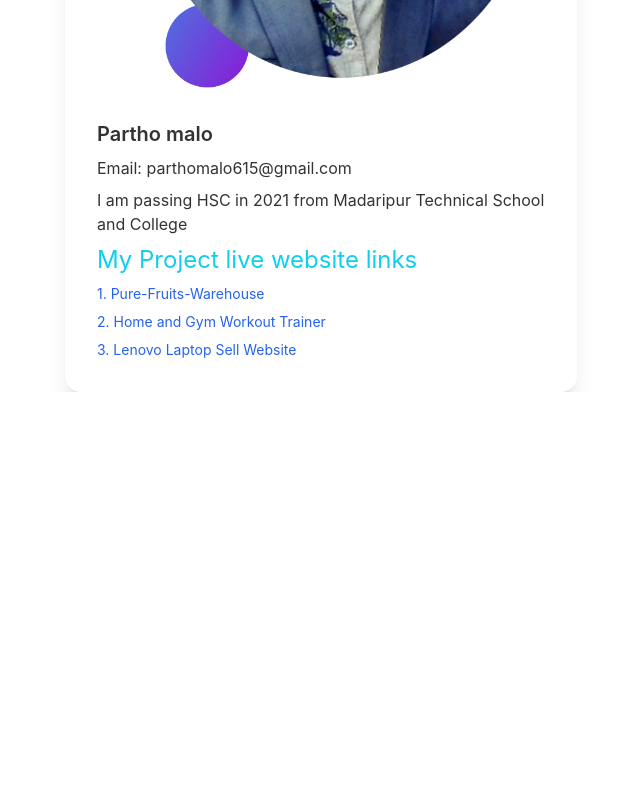
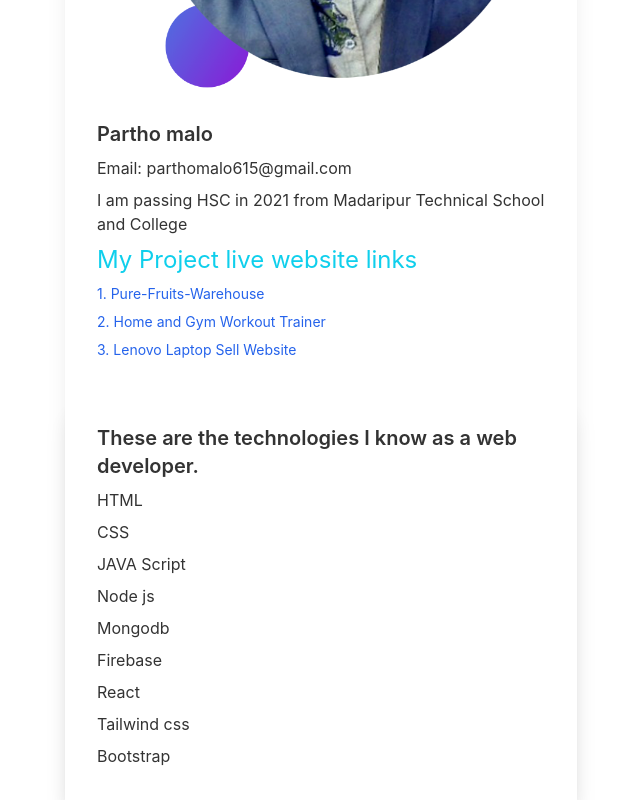
Before and after one commit to partho2589/manufacturer-website-client-side, a React (Create React App) app: page /myPortfolio in a window 1280 px wide. Shown: the part 431-1231 px from the top of the page, without its empty margins (319-959 px from the left). Before the commit the page ends 823 px from the top, so only its background shows below. Built offline with nearby package versions, Linux system fonts and the light colour scheme; no server answers.

Commit message:
added worker page

```diff
--- a/src/Pages/Dashboard/AllUser.js
+++ b/src/Pages/Dashboard/AllUser.js
@@ -26,9 +26,10 @@ const AllUser = () => {
                     </thead>
                     <tbody>
                     {
-                           users.map(user=><UserRow
+                           users.map((user, index)=><UserRow
                            key={user._id}
                            user={user}
+                           index= {index}
                            ></UserRow>)
                        }
                     </tbody>
--- a/src/Pages/Dashboard/UserRow.js
+++ b/src/Pages/Dashboard/UserRow.js
@@ -1,7 +1,7 @@
 import React from 'react';
 import { toast } from 'react-toastify';
 
-const UserRow = ({user}) => {
+const UserRow = ({user, index}) => {
     const { email, role } = user;
     const makeAdmin = () => {
         fetch(`https://desolate-ridge-76720.herokuapp.com/user/admin/${email}`, {
@@ -20,7 +20,7 @@ const UserRow = ({user}) => {
     }
     return (
         <tr>
-            <th>1</th>
+            <th>{index + 1}</th>
             <td>{email}</td>
             <td>{role !== 'admin' && <button onClick={makeAdmin} class="btn btn-xs">Make Admin</button>}</td>
             <td><button class="btn btn-xs">Remove User</button></td>
--- a/src/Pages/Home/Banner.js
+++ b/src/Pages/Home/Banner.js
@@ -3,7 +3,7 @@ import img from '../../images/banner.png'
 const Banner = () => {
     return (
         <div className="carousel w-full">
-            <img src={img} alt="" />
+            <img  src={img} alt="" />
 
         </div>
     );
--- a/src/Pages/Home/Home.js
+++ b/src/Pages/Home/Home.js
@@ -5,6 +5,7 @@ import BusinessSummary from './BusinessSummary';
 import Engineer from './Engineer';
 import Products from './Products';
 import Reviews from './Reviews';
+import Workers from './Workers';
 
 const Home = () => {
     return (
@@ -14,6 +15,7 @@ const Home = () => {
             <BusinessSummary></BusinessSummary>
             <Reviews></Reviews>
             <Engineer></Engineer>
+            <Workers/>
             <Footer></Footer>
 
         </div>
--- /dev/null
+++ b/src/Pages/Home/Workers.js
@@ -0,0 +1,27 @@
+import React from 'react';
+import worker from '../../images/fac.jpg'
+import worker2 from '../../images/fac2.jpg'
+import worker3 from '../../images/fac3.webp'
+const Workers = () => {
+    return (
+        <div>
+            <h2 className='text-2xl mt-7 font-bold text-center text-primary'>Workers</h2>
+            <div className='grid sm:grid-cols-1 md:grid-cols-2 lg:grid-cols-3 gap-10'>
+            <div class="card card-compact  bg-base-100 shadow-xl">
+                <figure><img  src={worker} alt="Shoes" /></figure>
+
+            </div>
+            <div class="card card-compact  bg-base-100 shadow-xl">
+                <figure><img src={worker2} alt="Shoes" /></figure>
+
+            </div>
+            <div class="card card-compact  bg-base-100 shadow-xl">
+                <figure><img src={worker3} alt="Shoes" /></figure>
+
+            </div>
+            </div>
+        </div>
+    );
+};
+
+export default Workers;
--- a/src/Pages/MyPortfolio/MyPortfolio.js
+++ b/src/Pages/MyPortfolio/MyPortfolio.js
@@ -7,6 +7,7 @@ const MyPortfolio = () => {
                 <figure className="px-10 pt-10">
                     <img src={partho} alt="Shoes" className="rounded-xl" />
                 </figure>
+
                 <div className="card-body items-start text-left">
                     <h2 className="card-title text-xl">Partho malo</h2>
                     <p>Email: parthomalo615@gmail.com</p>
@@ -16,7 +17,23 @@ const MyPortfolio = () => {
                     <a className='text-sm text-blue-600' href="https://route-firebase-assignment-10.web.app/">2. Home and Gym Workout Trainer</a>
                     <a className='text-sm text-blue-600' href="https://luxury-monstera-19ba33.netlify.app/home">3. Lenovo Laptop Sell Website</a>
                 </div>
+                <div class=" bg-base-100 shadow-xl">
+                    <div class="card-body">
+                        <h2 class="card-title">These are the technologies I know as a web developer.</h2>
+                        <p>HTML</p>
+                        <p>CSS</p>
+                        <p>JAVA Script </p>
+                        <p>Node js</p>
+                        <p>Mongodb</p>
+                        <p>Firebase</p>
+                        <p>React</p>
+                        <p>Tailwind css</p>
+                        <p>Bootstrap</p>
+
+                    </div>
+                </div>
             </div>
+
         </div>
 
     )
```
Also changed, not shown: 1 other file (tests, documents, lock files or other folders).
